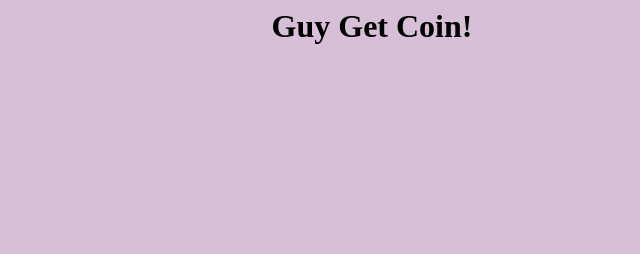
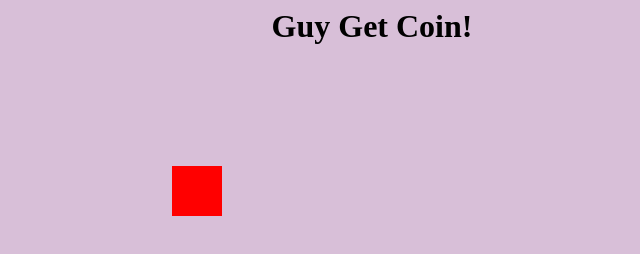
Before and after one commit to figsyy/guygetcoin, a plain HTML site: page index.html in a window 1280 px wide. Shown: the whole page, without its empty margins (268-908 px from the left). Drawn offline with Linux system fonts and the light colour scheme.

Commit message:
canvas + red square

```diff
--- a/index.html
+++ b/index.html
@@ -1,9 +1,11 @@
 <html>
   <head>
-    <link rel="stylesheet" href="/index.css" />
+    <link rel="stylesheet" href="./index.css" />
     <title>Guy Get Coin</title>
   </head>
   <body>
     <h1>Guy Get Coin!</h1>
+    <canvas id="game" width="600" height="600"></canvas>
+    <script src="./index.js"></script>
   </body>
 </html>
--- /dev/null
+++ b/index.js
@@ -0,0 +1,4 @@
+const can = document.getElementById("game");
+const ctx = can.getContext("2d");
+ctx.fillStyle = "red";
+ctx.fillRect(100, 100, 50, 50);
```
